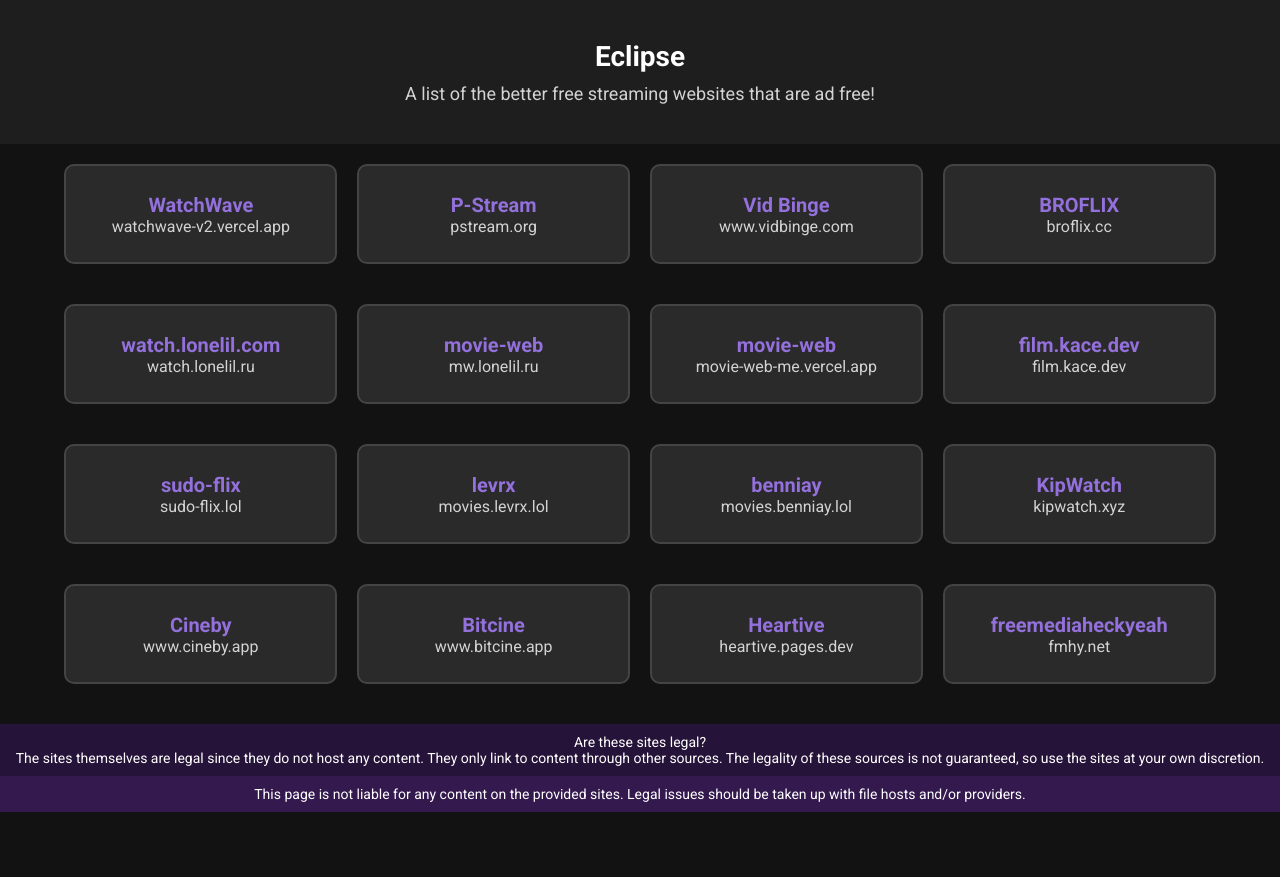
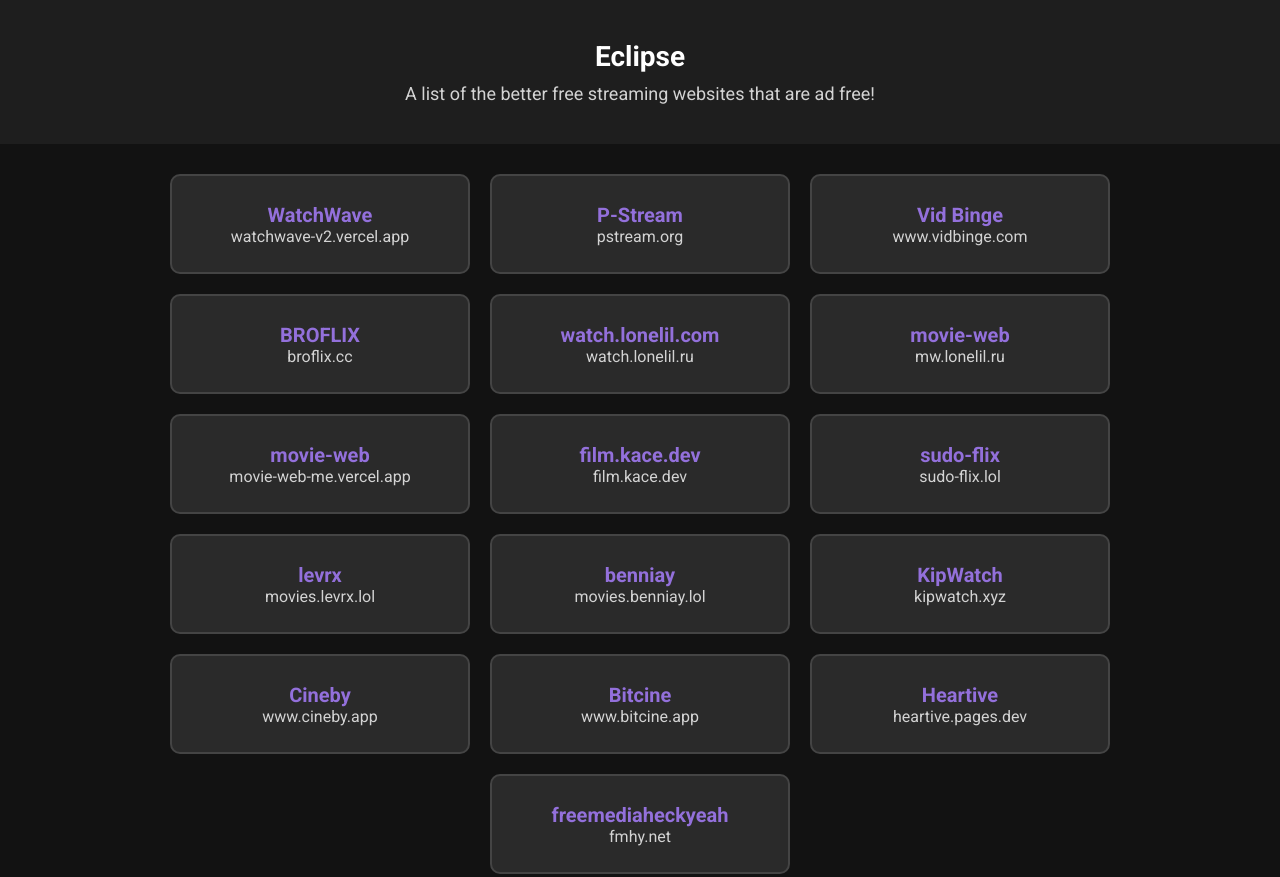
Before and after one commit to 12treesarecool34/eclipse, a plain HTML site: page index.html in a window 1280 px wide. Shown: the top 877 px of the page. Before the commit the page ends 812 px from the top, so only its background shows below. Drawn offline with Linux system fonts and the light colour scheme.

Commit message:
Update index.html

```diff
--- a/index.html
+++ b/index.html
@@ -17,6 +17,7 @@
             display: flex;
             flex-direction: column;
             min-height: 100vh;
+            user-select: none;
         }
         .title-container {
             text-align: center;
@@ -44,39 +45,23 @@
             flex-direction: column;
             align-items: center;
             justify-content: center;
-            width: 200px;
+            width: 300px;
             height: 100px;
-            margin-bottom: 20px;
             background-color: #2a2a2a;
             padding: 20px;
             border-radius: 10px;
             border: 2px solid #444;
             word-wrap: break-word;
             box-sizing: border-box;
+            margin: 10px;
         }
         .container {
             display: flex;
             flex-wrap: wrap;
             justify-content: center;
             align-items: flex-start;
-            gap: 20px;
             padding: 20px;
             flex: 1;
-        }
-        @media (min-width: 500px) and (max-width: 799px) {
-            .box {
-                width: 40%;
-            }
-        }
-        @media (min-width: 800px) and (max-width: 1199px) {
-            .box {
-                width: 30%;
-            }
-        }
-        @media (min-width: 1200px) {
-            .box {
-                width: 22%;
-            }
         }
         .subtext {
             color: lightgray;
@@ -171,7 +156,7 @@
         </div>
     </div>
     <div class="footer2">
-    	Are these sites legal?<br>
+        Are these sites legal?<br>
         The sites themselves are legal since they do not host any content. They only link to content through other sources. The legality of these sources is not guaranteed, so use the sites at your own discretion.
     </div>
     <div class="footer">
```
